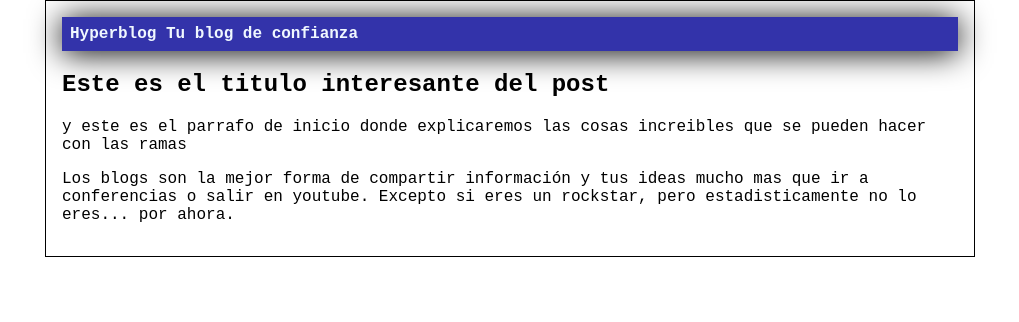
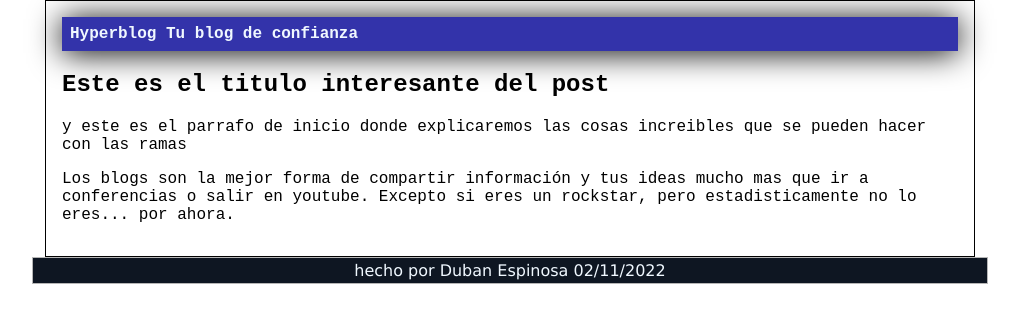
Before and after one commit to D3spinos4Kodc/Hyperblog, a plain HTML site: page index.html in a window 1280 px wide. Shown: the whole page, without its empty margins (130-1149 px from the left). Drawn offline with Linux system fonts and the light colour scheme.

Commit message:
se agregi el footer como se requeria

```diff
--- a/index.html
+++ b/index.html
@@ -18,5 +18,6 @@
         <p>Los blogs son la mejor forma de compartir información y tus ideas mucho mas que ir a conferencias o salir en youtube. Excepto si eres un rockstar, pero estadisticamente no lo eres... por ahora.</p>
       </section>
     </main>
+    <footer> hecho por Duban Espinosa 02/11/2022</footer>
     </body>
 </html>
--- a/style.css
+++ b/style.css
@@ -24,3 +24,13 @@ body {
 #titulo{
   font-size: 20px;
 }
+footer{
+  background-color: rgb(14, 22, 34);
+  color: aliceblue;
+  font-family: Verdana, Geneva, Tahoma, sans-serif;
+  width: 74%;
+  padding: 0.2em;
+  text-align: center;
+  border: 1px solid rgb(182, 182, 182);
+  margin: 0 auto
+}
```
